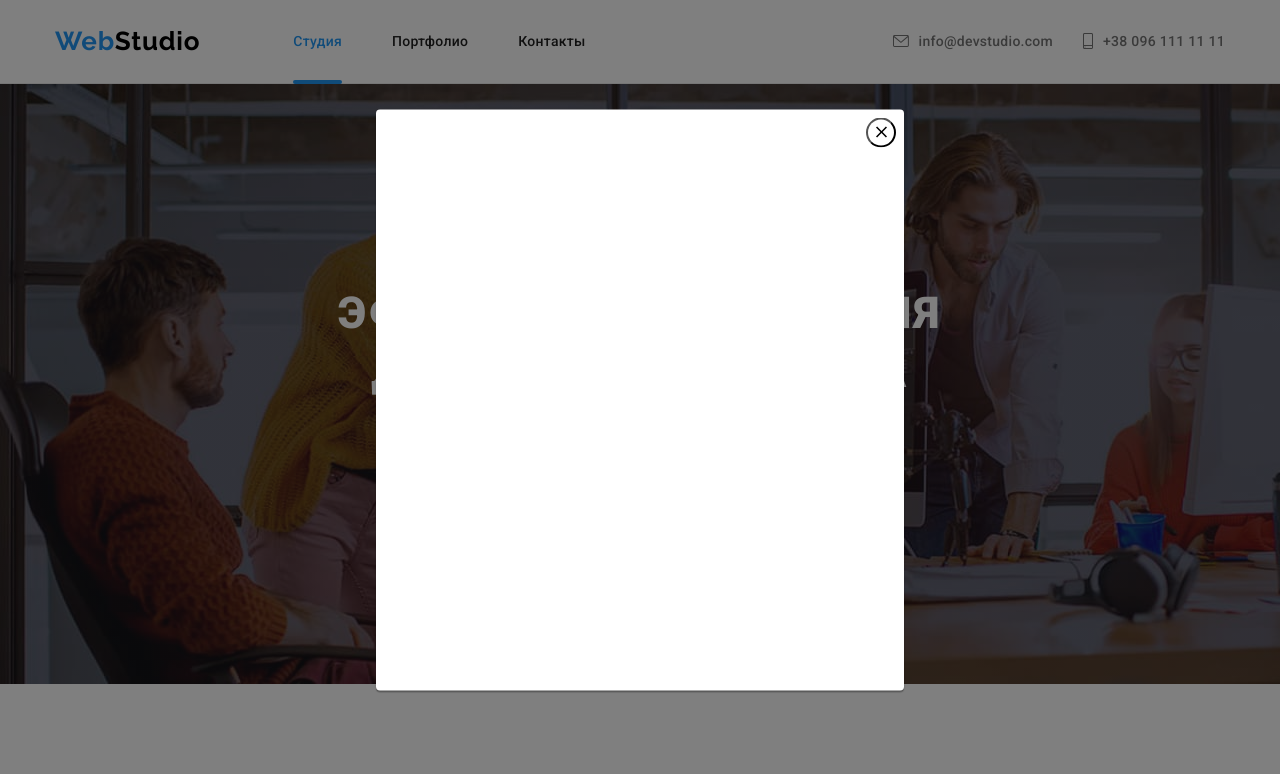
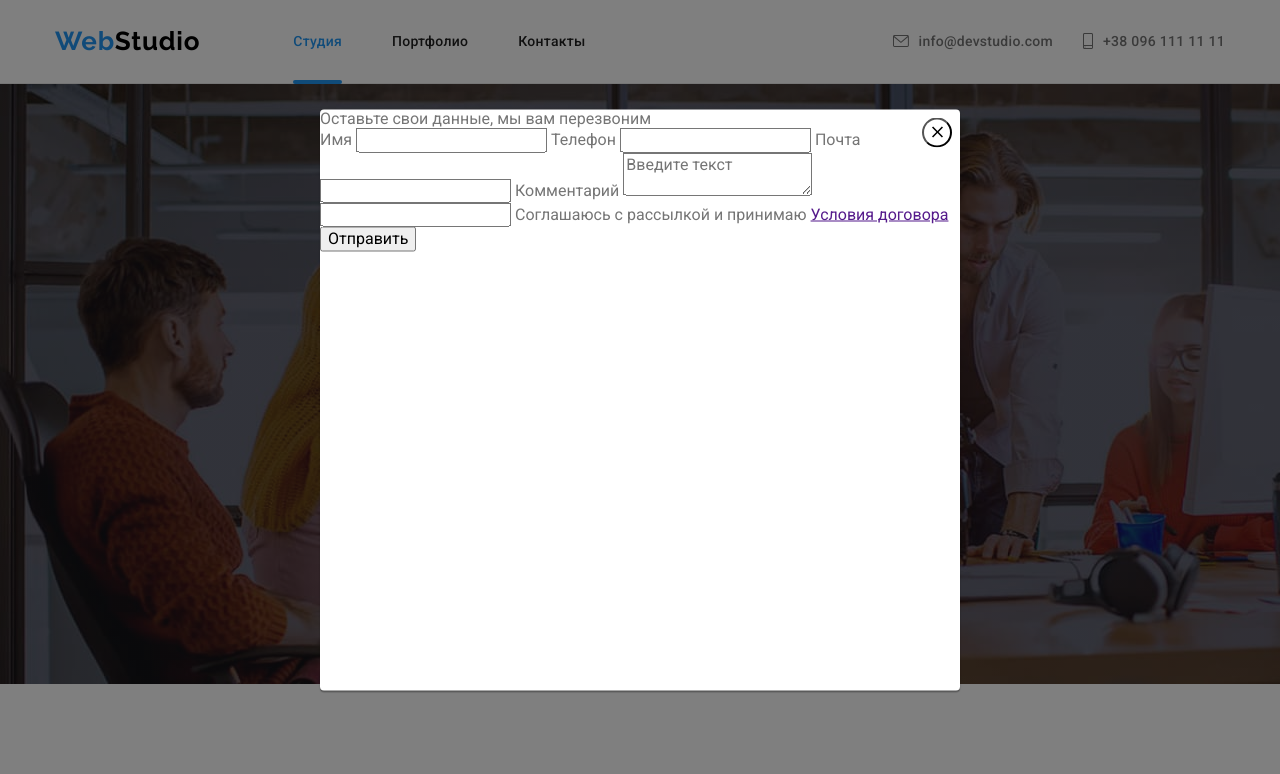
Before and after one commit to AndreY-76/goit-markup-hw-06, a plain HTML site: page index.html in a window 1280 px wide. Both pictures are taken after a click on the button "Заказать услугу". Shown: the top 774 px of the page. Drawn offline with nearby package versions, Linux system fonts and the light colour scheme.

Commit message:
наборка формы в html

```diff
--- a/index.html
+++ b/index.html
@@ -388,6 +388,33 @@
                         <use href="./images/icons.svg#close-black"></use>
                     </svg>
                 </button>
+
+                <form class="contact-form">
+                    <p>Оставьте свои данные, мы вам перезвоним</p>
+                    <label class="contact-form-field">
+                        Имя
+                        <input class="contact-form-input" name="user-name" type="text">
+                    </label>
+                    <label class="contact-form-field">
+                        Телефон
+                        <input class="contact-form-input" name="user-phon" type="tel">
+                    </label>
+                    <label class="contact-form-field">
+                        Почта
+                        <input class="contact-form-input" name="user-email" type="email">
+                    </label>
+                    <label class="contact-form-field">
+                        Комментарий
+                        <textarea class="contact-form-message" name="user-message" placeholder="Введите текст"></textarea>
+                    </label>
+                    <div class="contact-form-checkbox-wrapper">
+                        <input class="contact-form-checkbox" name="accept-policy" type="text" required>
+                        <label class="contact-form-checkbox-label" for=""
+                        >Соглашаюсь с рассылкой и принимаю <a href="">Условия договора</a></label
+                        >
+                    </div>
+                    <button class="contact-form-submit-btn" type="submit">Отправить</button>
+                </form>
             </div>
         </div>
     <script src="./js/modal.js"></script>
```
